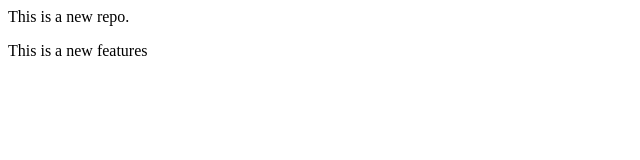
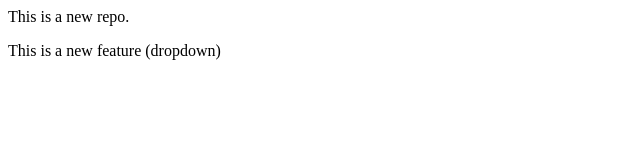
Before and after one commit to anushkaa16/localrepo, a plain HTML site: page index.html in a window 1280 px wide. Shown: the full height of the page, 0-640 px from the left. Drawn offline with Linux system fonts and the light colour scheme.

```diff
--- a/index.html
+++ b/index.html
@@ -1,2 +1,2 @@
 <p>This is a new repo.</p>
-<p>This is a new features</p>
+<p>This is a new feature (dropdown)</p>
```
